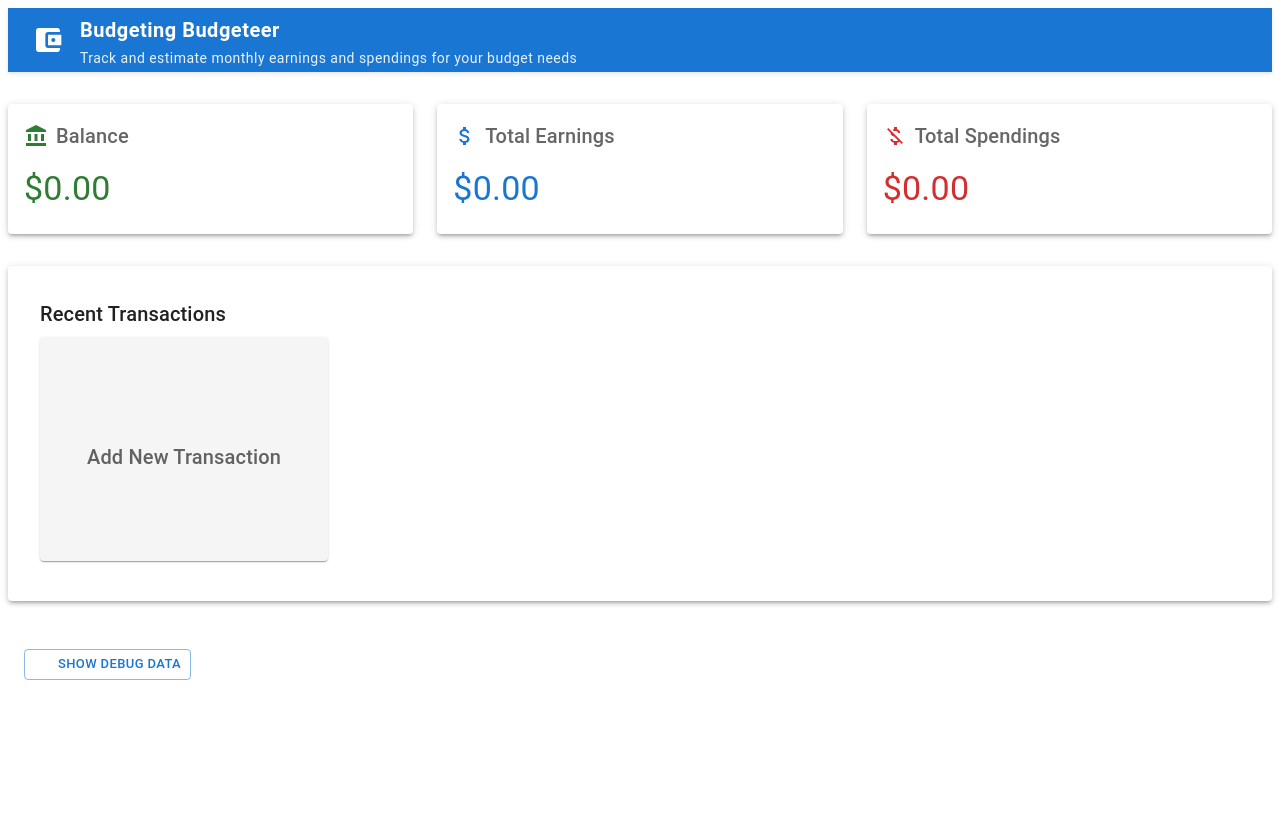
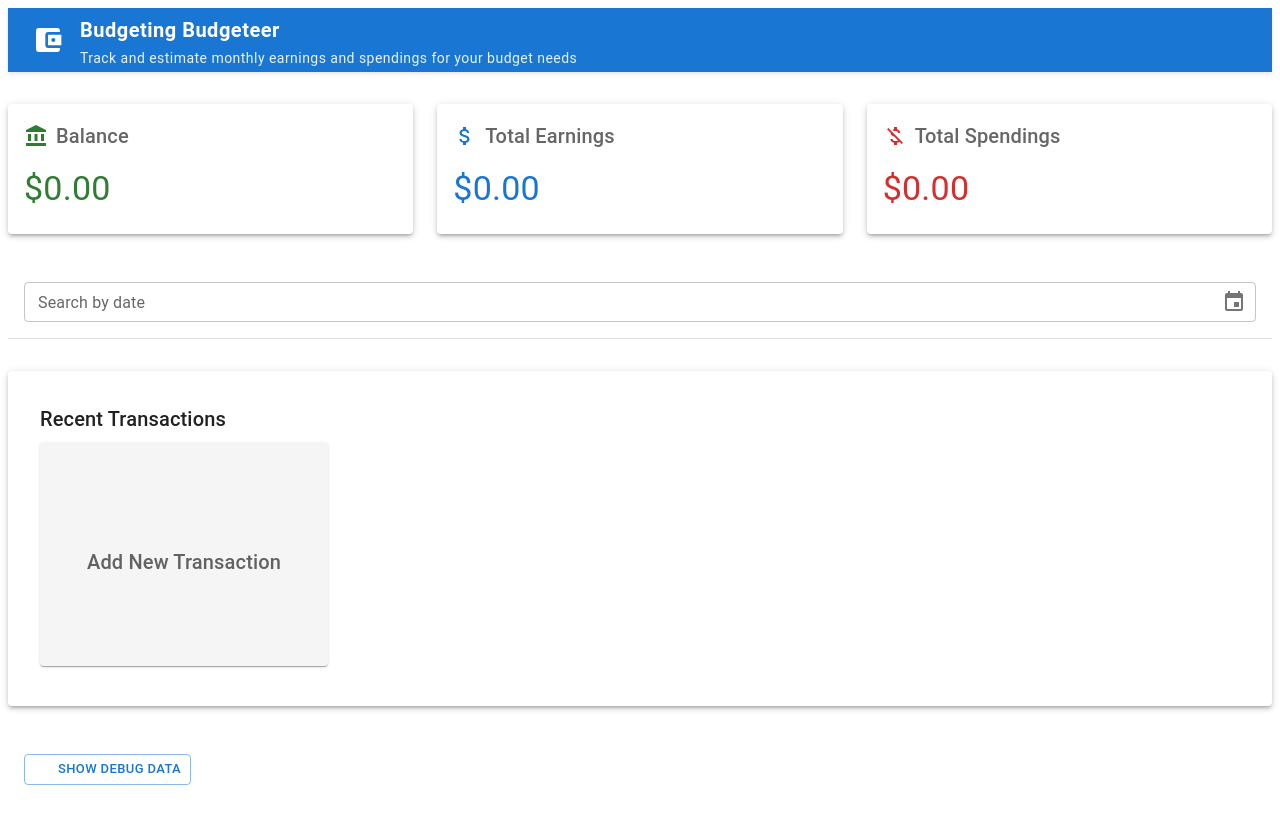
Before and after one commit to Edjery/budget-trackr, a React (Vite) app: page / in a window 1280 px wide. Built offline with nearby package versions, Linux system fonts and the light colour scheme; some icons are missing.

Commit message:
add: search function

```diff
--- a/package.json
+++ b/package.json
@@ -19,6 +19,7 @@
     "@mui/material": "^7.3.2",
     "@mui/x-date-pickers": "^8.11.1",
     "@tanstack/react-query": "^5.87.1",
+    "dayjs": "^1.11.18",
     "formik": "^2.4.6",
     "react": "^19.1.1",
     "react-dom": "^19.1.1",
--- a/src/components/AppContent.tsx
+++ b/src/components/AppContent.tsx
@@ -1,9 +1,12 @@
+import type { Dayjs } from "dayjs";
+import dayjs from "dayjs";
 import { useState } from "react";
 import { useTransactionCalculations } from "../hooks/useTransactionCalculations";
 import { useTransactionEdit } from "../hooks/useTransactionEdit";
 import { useTransactionForm } from "../hooks/useTransactionForm";
 import { useTransactions } from "../hooks/useTransactions";
 import type { FormValues } from "../types";
+import { DateSearchBar } from "./DateSearchBar";
 import { SummaryCards } from "./SummaryCards";
 import TransactionFormDialog from "./TransactionFormDialog";
 import { TransactionList } from "./TransactionList";
@@ -12,10 +15,20 @@ const AppContent = () => {
     const { createEmptyTransactionItem } = useTransactionForm();
     const [isAddDialogOpen, setIsAddDialogOpen] = useState(false);
     const [selectedDate, setSelectedDate] = useState<string | null>(null);
+    const [searchDate, setSearchDate] = useState<Dayjs | null>(null);
 
     const { transactions, updateTransaction, addTransaction, deleteTransaction } = useTransactions();
 
-    const { totalEarnings, totalSpendings, balance } = useTransactionCalculations(transactions);
+    // Filter transactions based on searchDate if provided
+    const filteredTransactions = searchDate
+        ? transactions.filter((tx) => {
+              const txDate = dayjs(tx.date).startOf("day");
+              const searchDateStart = searchDate.startOf("day");
+              return txDate.isSame(searchDateStart, "day");
+          })
+        : transactions;
+
+    const { totalEarnings, totalSpendings, balance } = useTransactionCalculations(filteredTransactions);
 
     const {
         isEditDialogOpen,
@@ -48,8 +61,11 @@ const AppContent = () => {
     return (
         <>
             <SummaryCards totalEarnings={totalEarnings} totalSpendings={totalSpendings} balance={balance} />
+
+            <DateSearchBar selectedDate={searchDate} onDateChange={setSearchDate} />
+
             <TransactionList
-                transactions={transactions}
+                transactions={filteredTransactions}
                 onEditTransaction={handleEditTransaction}
                 onDeleteTransaction={handleDeleteTransaction}
                 onAddTransaction={handleOpenAddDialog}
--- /dev/null
+++ b/src/components/DateSearchBar.tsx
@@ -0,0 +1,34 @@
+import { Box } from "@mui/material";
+import { DatePicker } from "@mui/x-date-pickers/DatePicker";
+import { Dayjs } from "dayjs";
+import { useCallback } from "react";
+
+interface DateSearchBarProps {
+    onDateChange: (date: Dayjs | null) => void;
+    selectedDate: Dayjs | null;
+}
+
+export const DateSearchBar = ({ onDateChange, selectedDate }: DateSearchBarProps) => {
+    const handleDateChange = useCallback(
+        (date: Dayjs | null) => {
+            onDateChange(date);
+        },
+        [onDateChange]
+    );
+
+    return (
+        <Box sx={{ p: 2, backgroundColor: "background.paper", borderBottom: 1, borderColor: "divider" }}>
+            <DatePicker
+                label="Search by date"
+                value={selectedDate}
+                onChange={handleDateChange}
+                slotProps={{
+                    textField: {
+                        fullWidth: true,
+                        size: "small",
+                    },
+                }}
+            />
+        </Box>
+    );
+};
--- a/src/main.tsx
+++ b/src/main.tsx
@@ -1,3 +1,5 @@
+import { LocalizationProvider } from "@mui/x-date-pickers";
+import { AdapterDayjs } from "@mui/x-date-pickers/AdapterDayjs";
 import { QueryClient, QueryClientProvider } from "@tanstack/react-query";
 import { StrictMode } from "react";
 import { createRoot } from "react-dom/client";
@@ -8,8 +10,10 @@ const queryClient = new QueryClient();
 
 createRoot(document.getElementById("root")!).render(
     <StrictMode>
-        <QueryClientProvider client={queryClient}>
-            <App />
-        </QueryClientProvider>
+        <LocalizationProvider dateAdapter={AdapterDayjs}>
+            <QueryClientProvider client={queryClient}>
+                <App />
+            </QueryClientProvider>
+        </LocalizationProvider>
     </StrictMode>
 );
```
Also changed, not shown: src/hooks/useDateSearch.ts (added, +23 -0 lines), 1 other file (tests, documents, lock files or other folders).
